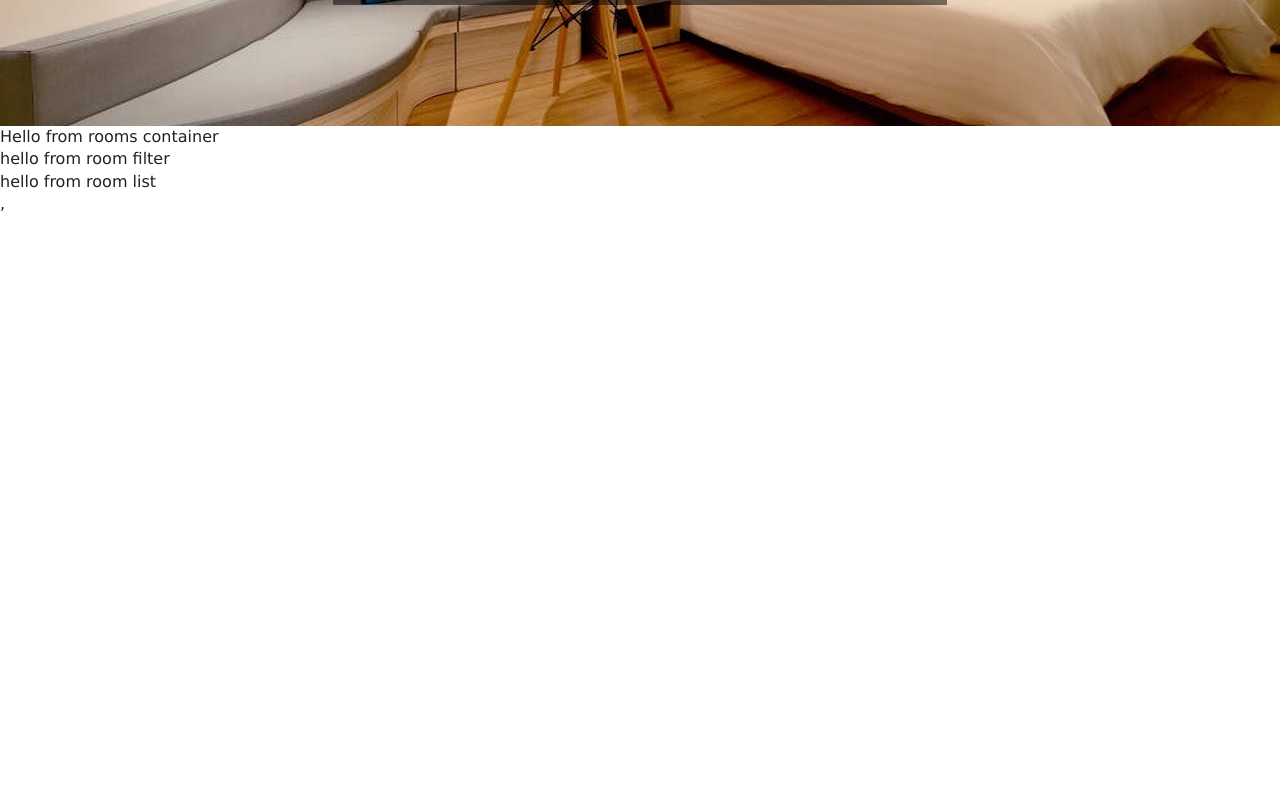
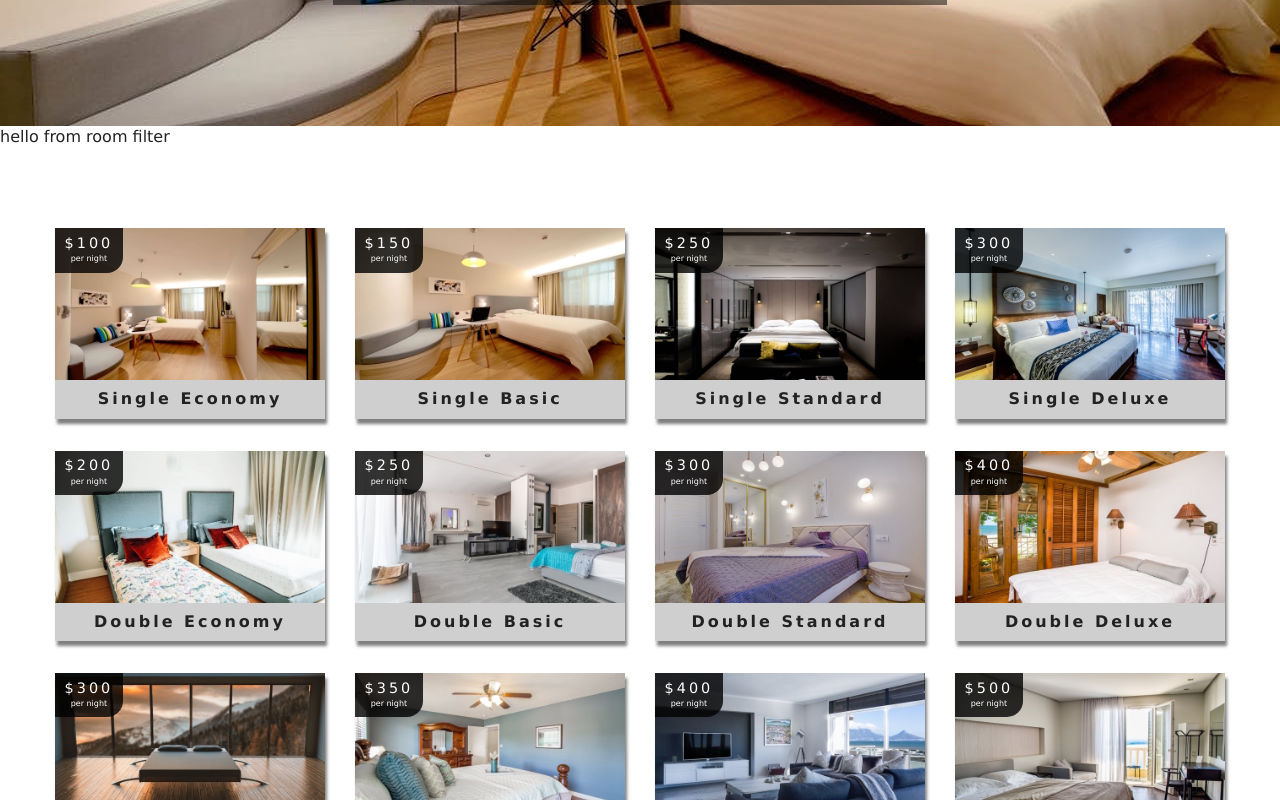
Before and after one commit to ShiyuCheng2018/Beach-Resort, a React (Create React App) app: page /rooms in a window 1280 px wide. Shown: the part 420-1220 px from the top of the page. Before the commit the page ends 800 px from the top, so only its background shows below. Built offline with nearby package versions, Linux system fonts and the light colour scheme.

Commit message:
complemented RoomFilter.js

```diff
--- a/src/Components/RoomList.js
+++ b/src/Components/RoomList.js
@@ -1,10 +1,25 @@
 import React from 'react';
+import Room from "./Room";
 
-function RoomList(props) {
+function RoomList({rooms}) {
+    if(rooms.length === 0){
+        return(
+            <div className={"empty-search"}>
+                <h3>Unfortunately no rooms matched your search parameters</h3>
+            </div>
+        );
+    }
+
     return (
-        <div>
-            hello from room list
-        </div>
+        <section className={"roomslist"}>
+            <div className={"roomslist-center"}>
+                {
+                    rooms.map(item => {
+                        return <Room key={item.id} room={item} />
+                    })
+                }
+            </div>
+        </section>
     );
 }
 
--- a/src/Components/RoomsContainer.js
+++ b/src/Components/RoomsContainer.js
@@ -10,11 +10,10 @@ function RoomContainer({context}){
         return <Loading/>;
         }
     return(
-        <div>
-            Hello from rooms container
+            <>
             <RoomFilter rooms={rooms}/>
             <RoomList rooms={sortedRooms}/>
-        </div>
+            </>
     );
 
 }
--- a/src/index.js
+++ b/src/index.js
@@ -9,7 +9,7 @@ ReactDOM.render(
     <RoomProvider>
         <Router>
             <App />
-        </Router>,
+        </Router>
     </RoomProvider>,
 document.getElementById('root')
 );
```
